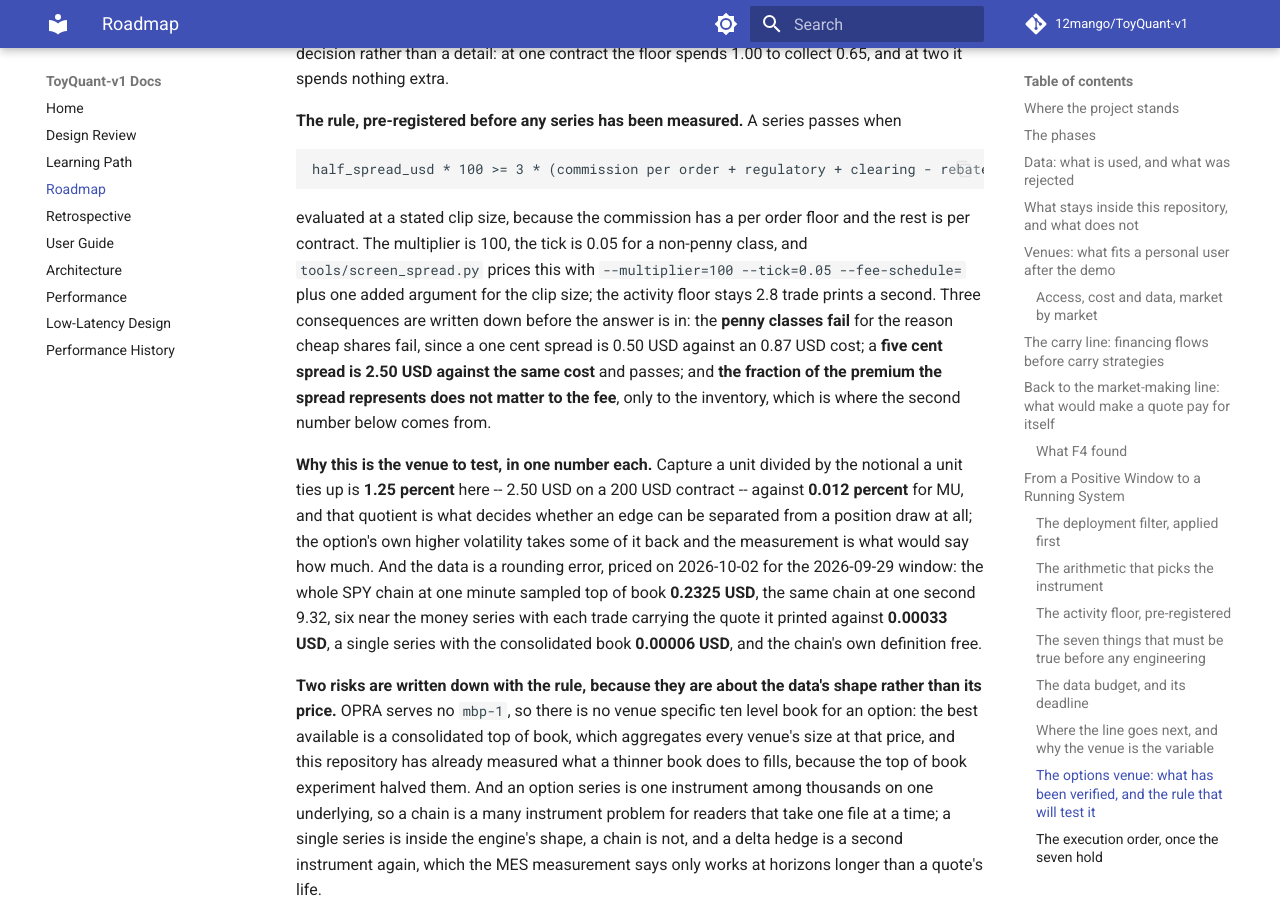
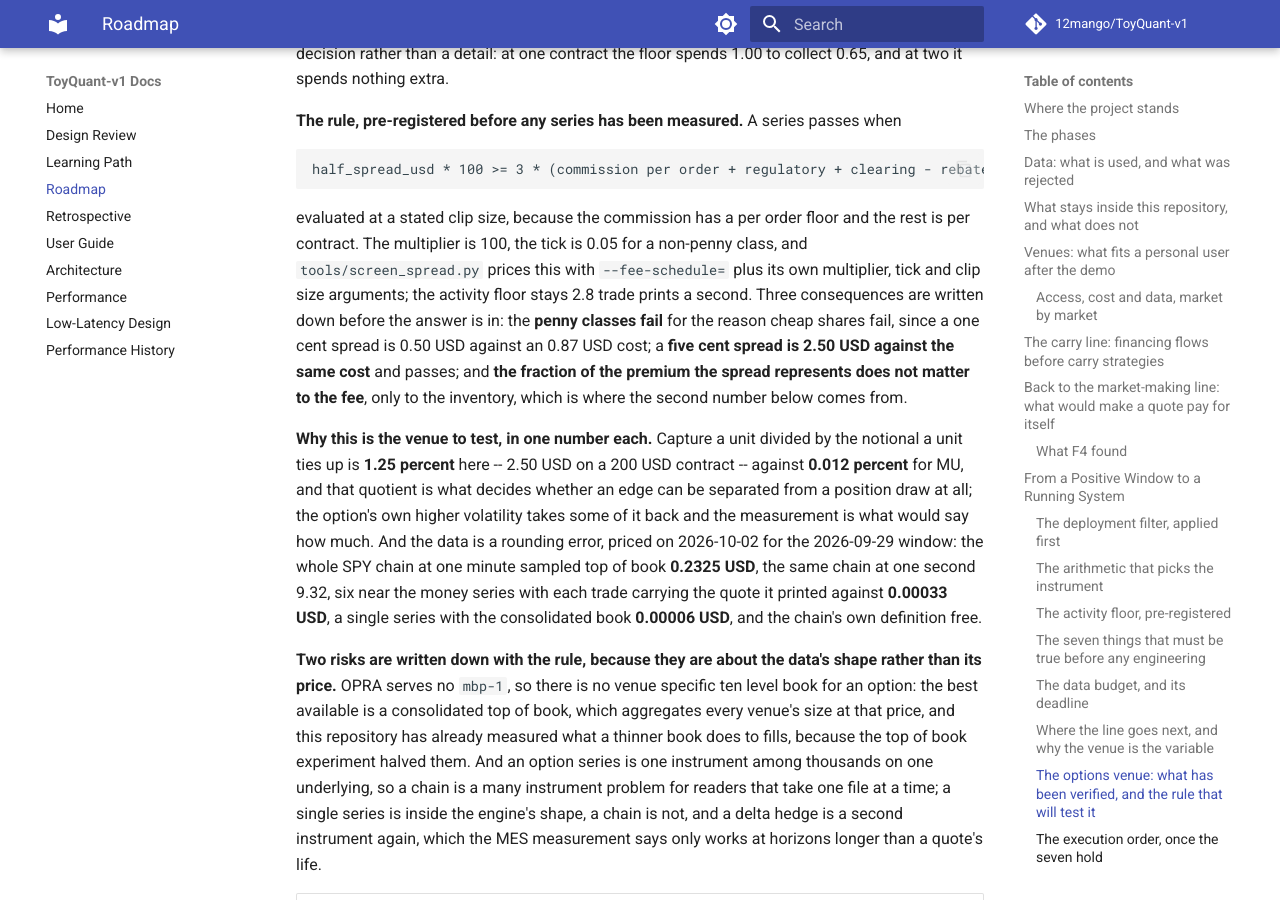
Before and after one commit to 12mango/ToyQuant-v1, an MkDocs documentation site: the page built from docs/ROADMAP.md, in a window 1280 px wide and 900 px high, scrolled down 23024 px. Built offline with MkDocs 1.6.1 and Material for MkDocs 9.7.7, drawn with Linux system fonts in a browser that asks for light colours; comment, search, counter and statistics services are not loaded.

Commit message:
roadmap: Fix the prose the gate rejected, and record why the commit before it went in with tier 1 failing
`--multiplier` and `--tick` are arguments of `tools/screen_spread.py` rather than flags of the binary, and
`tools/lint_prose.py` checks every flag named in prose against the binary's own list, so tier 1 failed on the commit
before this one. **It went in anyway because the automation that made it tested for `tier3 OK` and not for all four
tiers**, which is a process error and is recorded here rather than quietly corrected: the same chain now requires
every tier to report OK, and it also fails on the words MISMATCH and FAIL, so a broken tier stops the commit instead
of being reported after it. That is the second time in this project's history that a commit has been made on a check
that was too narrow, and the first time the check was the thing that was wrong rather than the arithmetic.

The prose now describes the tool's own arguments in words and keeps only the flag the binary really has
(`--fee-schedule=`), which is the one the rule is priced with.

Gate: tiers 0 through 3 green, and this time the check was for all four.

```diff
--- a/docs/ROADMAP.md
+++ b/docs/ROADMAP.md
@@ -639,7 +639,7 @@ a detail: at one contract the floor spends 1.00 to collect 0.65, and at two it s
 
 evaluated at a stated clip size, because the commission has a per order floor and the rest is per contract. The
 multiplier is 100, the tick is 0.05 for a non-penny class, and `tools/screen_spread.py` prices this with
-`--multiplier=100 --tick=0.05 --fee-schedule=` plus one added argument for the clip size; the activity floor stays
+`--fee-schedule=` plus its own multiplier, tick and clip size arguments; the activity floor stays
 2.8 trade prints a second. Three consequences are written down before the answer is in: the **penny classes fail**
 for the reason cheap shares fail, since a one cent spread is 0.50 USD against an 0.87 USD cost; a **five cent spread
 is 2.50 USD against the same cost** and passes; and **the fraction of the premium the spread represents does not
```
